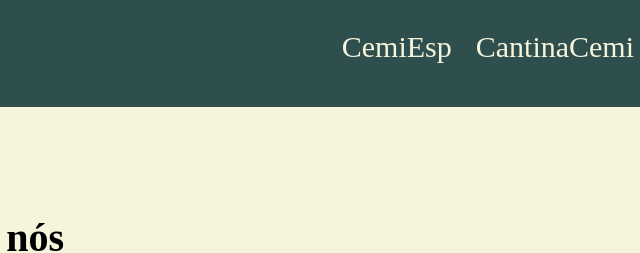
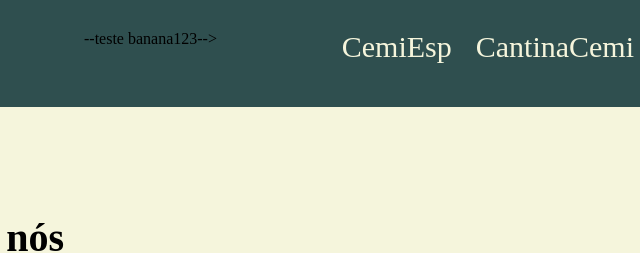
Before and after one commit to Trabalho-pss/Jornal_Cemic, a plain HTML site: page Index.html in a window 1280 px wide. Shown: the top 253 px of the page, 253-893 px from the left. Drawn offline with Linux system fonts and the light colour scheme.

Commit message:
teste banan123
é um teste de banana

```diff
--- a/Index.html
+++ b/Index.html
@@ -9,6 +9,7 @@
 <body>
     <nav class="menu">
         <span class="titulo" >Jornal Cemic</span>
+       --teste banana123-->
         <div>
             <a class="editar">CemiEsp</a>
             <a class="editar">CantinaCemi</a>
```
